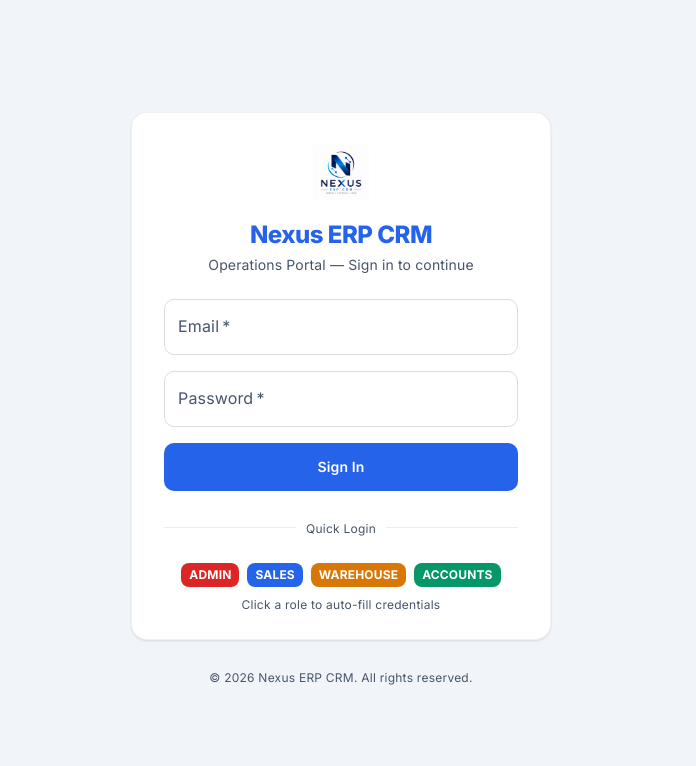
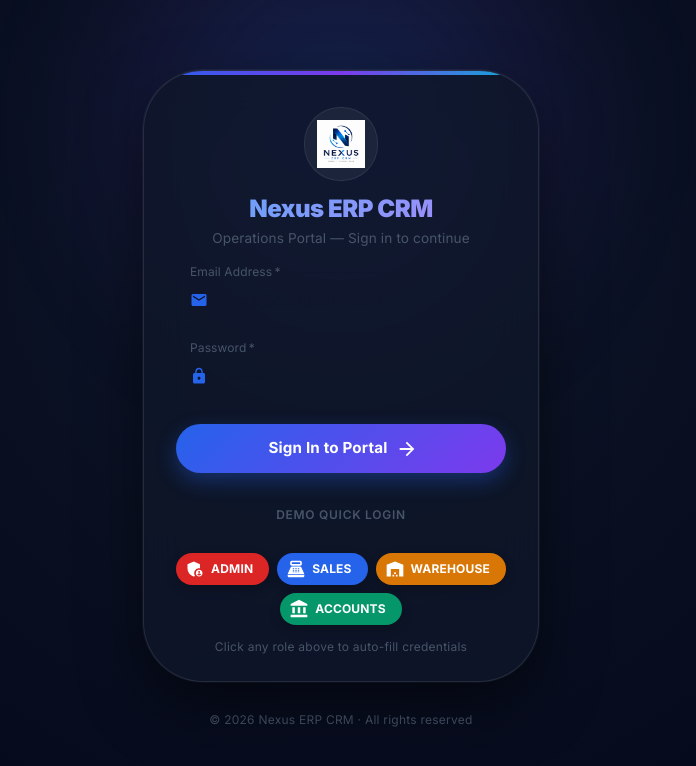
Before and after one commit to mohdasmabegum/nexus-erp-crm, a React (Vite) app in the folder client/: page /login in a window 1280 px wide. Shown: the top 766 px of the page, without its empty margins (299-995 px from the left). Built offline with nearby package versions, Linux system fonts and the light colour scheme; no server answers.

Commit message:
feat: splash screen duration increased to 5s with big glowing logo, redesigned ultra-stylish glassmorphism login portal

```diff
--- a/client/src/pages/LoginPage.tsx
+++ b/client/src/pages/LoginPage.tsx
@@ -1,16 +1,26 @@
 import { useState, FormEvent } from "react";
 import { useNavigate } from "react-router-dom";
 import { motion } from "framer-motion";
-import { Box, Card, CardContent, TextField, Button, Typography, Alert, Divider, Chip, Stack } from "@mui/material";
+import {
+  Box, Card, CardContent, TextField, Button, Typography, Alert, Divider, Chip, Stack,
+  InputAdornment, Container, Avatar,
+} from "@mui/material";
+import EmailIcon from "@mui/icons-material/Email";
+import LockIcon from "@mui/icons-material/Lock";
+import ArrowForwardIcon from "@mui/icons-material/ArrowForward";
+import AdminPanelSettingsIcon from "@mui/icons-material/AdminPanelSettings";
+import PointOfSaleIcon from "@mui/icons-material/PointOfSale";
+import WarehouseIcon from "@mui/icons-material/Warehouse";
+import AccountBalanceIcon from "@mui/icons-material/AccountBalance";
 import toast from "react-hot-toast";
 import api from "../api";
 import { useAuth } from "../AuthContext";
 
 const credentials = [
-  { role: "ADMIN", email: "admin@nexus.com", password: "admin123", color: "error" as const },
-  { role: "SALES", email: "sales@nexus.com", password: "sales123", color: "primary" as const },
-  { role: "WAREHOUSE", email: "warehouse@nexus.com", password: "warehouse123", color: "warning" as const },
-  { role: "ACCOUNTS", email: "accounts@nexus.com", password: "accounts123", color: "success" as const },
+  { role: "ADMIN", name: "System Admin", email: "admin@nexus.com", password: "admin123", color: "error" as const, icon: <AdminPanelSettingsIcon fontSize="small" /> },
+  { role: "SALES", name: "Sales Executive", email: "sales@nexus.com", password: "sales123", color: "primary" as const, icon: <PointOfSaleIcon fontSize="small" /> },
+  { role: "WAREHOUSE", name: "Stock Manager", email: "warehouse@nexus.com", password: "warehouse123", color: "warning" as const, icon: <WarehouseIcon fontSize="small" /> },
+  { role: "ACCOUNTS", name: "Accountant", email: "accounts@nexus.com", password: "accounts123", color: "success" as const, icon: <AccountBalanceIcon fontSize="small" /> },
 ];
 
 export default function LoginPage() {
@@ -31,7 +41,7 @@
       toast.success(`Welcome back, ${data.user.name}!`);
       navigate("/");
     } catch (err: any) {
-      setError(err.response?.data?.message || "Login failed");
+      setError(err.response?.data?.message || "Invalid credentials. Please try again.");
     } finally {
       setLoading(false);
     }
@@ -41,49 +51,201 @@
     setEmail(cred.email);
     setPassword(cred.password);
     setError("");
+    toast.success(`Loaded demo credentials for ${cred.role}`);
   };
 
   return (
-    <Box sx={{ minHeight: "100vh", display: "flex", alignItems: "center", justifyContent: "center", bgcolor: "background.default", p: 2 }}>
-      <motion.div initial={{ opacity: 0, y: 24 }} animate={{ opacity: 1, y: 0 }} transition={{ duration: 0.4, ease: "easeOut" }}>
-        <Card sx={{ width: { xs: "100%", sm: 420 } }}>
-          <CardContent sx={{ p: 4 }}>
+    <Box
+      sx={{
+        minHeight: "100vh",
+        display: "flex",
+        alignItems: "center",
+        justifyContent: "center",
+        background: "radial-gradient(circle at 50% 30%, #0f172a 0%, #020617 100%)",
+        p: 2,
+        position: "relative",
+        overflow: "hidden",
+      }}
+    >
+      {/* Background ambient glow shapes */}
+      <Box
+        sx={{
+          position: "absolute",
+          width: 500,
+          height: 500,
+          borderRadius: "50%",
+          background: "radial-gradient(circle, rgba(37,99,235,0.2) 0%, rgba(124,58,237,0.08) 60%, transparent 100%)",
+          filter: "blur(60px)",
+          top: "15%",
+          left: "50%",
+          transform: "translate(-50%, -50%)",
+          pointerEvents: "none",
+        }}
+      />
+
+      <Container maxWidth="xs" sx={{ position: "relative", zIndex: 1 }}>
+        <motion.div
+          initial={{ opacity: 0, y: 24, scale: 0.96 }}
+          animate={{ opacity: 1, y: 0, scale: 1 }}
+          transition={{ duration: 0.5, ease: "easeOut" }}
+        >
+          <Card
+            sx={{
+              borderRadius: 5,
+              background: "rgba(15, 23, 42, 0.75)",
+              backdropFilter: "blur(20px)",
+              border: "1px solid rgba(255, 255, 255, 0.1)",
+              boxShadow: "0 25px 60px rgba(0, 0, 0, 0.5), 0 0 0 1px rgba(255, 255, 255, 0.05)",
+              overflow: "hidden",
+            }}
+          >
+            {/* Top color bar */}
+            <Box sx={{ height: 4, background: "linear-gradient(90deg, #2563eb 0%, #7c3aed 50%, #06b6d4 100%)" }} />
+
+            <CardContent sx={{ p: { xs: 3, sm: 4 } }}>
+              {/* Header with logo & title */}
               <Box sx={{ textAlign: "center", mb: 3 }}>
-              <Box component="img" src="/logo.png" alt="Nexus ERP" sx={{ height: 56, width: "auto", mb: 1.5, objectFit: "contain" }} />
-              <Typography variant="h5" fontWeight={800} sx={{ color: "primary.main", letterSpacing: "-0.5px" }}>Nexus ERP CRM</Typography>
-              <Typography variant="body2" color="text.secondary" mt={0.5}>Operations Portal — Sign in to continue</Typography>
+                <Box
+                  sx={{
+                    display: "inline-flex",
+                    p: 1.5,
+                    borderRadius: 3,
+                    bgcolor: "rgba(255, 255, 255, 0.05)",
+                    border: "1px solid rgba(255, 255, 255, 0.08)",
+                    mb: 1.5,
+                  }}
+                >
+                  <Box component="img" src="/logo.png" alt="Nexus ERP" sx={{ height: 48, width: "auto", objectFit: "contain" }} />
+                </Box>
+                <Typography
+                  variant="h5"
+                  fontWeight={900}
+                  sx={{
+                    background: "linear-gradient(135deg, #60a5fa 0%, #a78bfa 100%)",
+                    WebkitBackgroundClip: "text",
+                    WebkitTextFillColor: "transparent",
+                    letterSpacing: "-0.02em",
+                  }}
+                >
+                  Nexus ERP CRM
+                </Typography>
+                <Typography variant="body2" color="text.secondary" mt={0.5} fontSize="0.85rem">
+                  Operations Portal — Sign in to continue
+                </Typography>
               </Box>
 
-            {error && <Alert severity="error" sx={{ mb: 2, borderRadius: 2 }}>{error}</Alert>}
+              {error && (
+                <motion.div initial={{ opacity: 0, y: -6 }} animate={{ opacity: 1, y: 0 }}>
+                  <Alert severity="error" sx={{ mb: 2.5, borderRadius: 2.5, fontSize: "0.85rem" }}>
+                    {error}
+                  </Alert>
+                </motion.div>
+              )}
 
-            <Box component="form" onSubmit={handleSubmit} sx={{ display: "flex", flexDirection: "column", gap: 2 }}>
-              <TextField label="Email" type="email" value={email} onChange={(e) => setEmail(e.target.value)} required fullWidth />
-              <TextField label="Password" type="password" value={password} onChange={(e) => setPassword(e.target.value)} required fullWidth />
-              <Button type="submit" variant="contained" size="large" disabled={loading} fullWidth sx={{ py: 1.5 }}>
-                {loading ? "Signing in..." : "Sign In"}
+              {/* Login Form */}
+              <Box component="form" onSubmit={handleSubmit} sx={{ display: "flex", flexDirection: "column", gap: 2.5 }}>
+                <TextField
+                  label="Email Address"
+                  type="email"
+                  value={email}
+                  onChange={(e) => setEmail(e.target.value)}
+                  required
+                  fullWidth
+                  placeholder="name@company.com"
+                  InputProps={{
+                    startAdornment: (
+                      <InputAdornment position="start">
+                        <EmailIcon sx={{ fontSize: 18, color: "primary.main" }} />
+                      </InputAdornment>
+                    ),
+                  }}
+                />
+
+                <TextField
+                  label="Password"
+                  type="password"
+                  value={password}
+                  onChange={(e) => setPassword(e.target.value)}
+                  required
+                  fullWidth
+                  placeholder="••••••••"
+                  InputProps={{
+                    startAdornment: (
+                      <InputAdornment position="start">
+                        <LockIcon sx={{ fontSize: 18, color: "primary.main" }} />
+                      </InputAdornment>
+                    ),
+                  }}
+                />
+
+                <motion.div whileHover={{ scale: 1.02 }} whileTap={{ scale: 0.98 }}>
+                  <Button
+                    type="submit"
+                    variant="contained"
+                    size="large"
+                    disabled={loading}
+                    endIcon={<ArrowForwardIcon />}
+                    fullWidth
+                    sx={{
+                      py: 1.4,
+                      borderRadius: 3,
+                      fontSize: "0.95rem",
+                      fontWeight: 700,
+                      background: "linear-gradient(135deg, #2563eb 0%, #7c3aed 100%)",
+                      boxShadow: "0 8px 20px rgba(37,99,235,0.35)",
+                      "&:hover": {
+                        background: "linear-gradient(135deg, #1d4ed8 0%, #6d28d9 100%)",
+                        boxShadow: "0 12px 28px rgba(37,99,235,0.5)",
+                      },
+                    }}
+                  >
+                    {loading ? "Signing in..." : "Sign In to Portal"}
                   </Button>
+                </motion.div>
               </Box>
 
-            <Divider sx={{ my: 3 }}><Typography variant="caption" color="text.secondary">Quick Login</Typography></Divider>
+              <Divider sx={{ my: 3.5, borderColor: "rgba(255,255,255,0.1)" }}>
+                <Typography variant="caption" color="text.secondary" fontWeight={600} letterSpacing="0.06em">
+                  DEMO QUICK LOGIN
+                </Typography>
+              </Divider>
 
+              {/* Quick Login Roles */}
               <Stack direction="row" flexWrap="wrap" gap={1} justifyContent="center">
                 {credentials.map((c) => (
-                <Chip key={c.role} label={c.role} color={c.color} size="small" clickable onClick={() => fillCredential(c)}
-                  sx={{ fontWeight: 700 }} />
+                  <motion.div key={c.role} whileHover={{ scale: 1.05 }} whileTap={{ scale: 0.95 }}>
+                    <Chip
+                      icon={c.icon}
+                      label={c.role}
+                      color={c.color}
+                      clickable
+                      onClick={() => fillCredential(c)}
+                      sx={{
+                        fontWeight: 700,
+                        fontSize: "0.75rem",
+                        py: 2,
+                        px: 0.5,
+                        borderRadius: 2.5,
+                        boxShadow: "0 4px 12px rgba(0,0,0,0.2)",
+                      }}
+                    />
+                  </motion.div>
                 ))}
               </Stack>
-            <Typography variant="caption" color="text.secondary" display="block" textAlign="center" mt={1}>
-              Click a role to auto-fill credentials
+
+              <Typography variant="caption" color="text.secondary" display="block" textAlign="center" mt={1.5} fontSize="0.75rem">
+                Click any role above to auto-fill credentials
               </Typography>
             </CardContent>
           </Card>
 
           <Box sx={{ textAlign: "center", mt: 3 }}>
-          <Typography variant="caption" color="text.secondary">
-            © 2026 Nexus ERP CRM. All rights reserved.
+            <Typography variant="caption" color="text.secondary" fontSize="0.75rem">
+              © 2026 Nexus ERP CRM · All rights reserved
             </Typography>
           </Box>
         </motion.div>
+      </Container>
     </Box>
   );
 }
--- a/client/src/pages/WelcomePage.tsx
+++ b/client/src/pages/WelcomePage.tsx
@@ -7,9 +7,10 @@
 export default function WelcomePage() {
   const navigate = useNavigate();
   const [progress, setProgress] = useState(0);
+  const [timeLeft, setTimeLeft] = useState(5);
 
   useEffect(() => {
-    const duration = 2500; // 2.5s splash
+    const duration = 4800; // 4.8 seconds
     const intervalTime = 30;
     const step = (intervalTime / duration) * 100;
 
@@ -20,7 +21,9 @@
           navigate("/login", { replace: true });
           return 100;
         }
-        return prev + step;
+        const next = prev + step;
+        setTimeLeft(Math.max(1, Math.ceil(((100 - next) / 100) * (duration / 1000))));
+        return next;
       });
     }, intervalTime);
 
@@ -35,112 +38,124 @@
         flexDirection: "column",
         alignItems: "center",
         justifyContent: "center",
-        background: "radial-gradient(circle at 50% 30%, #1e293b 0%, #0a0f1e 100%)",
+        background: "radial-gradient(circle at 50% 35%, #0f172a 0%, #020617 100%)",
         color: "#fff",
         position: "relative",
         overflow: "hidden",
         p: 3,
       }}
     >
-      {/* Background ambient glow circles */}
+      {/* Dynamic Background Glow Blobs */}
       <Box
         sx={{
           position: "absolute",
-          width: 400,
-          height: 400,
+          width: 500,
+          height: 500,
           borderRadius: "50%",
-          background: "radial-gradient(circle, rgba(37,99,235,0.2) 0%, rgba(124,58,237,0.05) 70%, transparent 100%)",
-          filter: "blur(40px)",
-          top: "20%",
+          background: "radial-gradient(circle, rgba(37,99,235,0.25) 0%, rgba(124,58,237,0.1) 60%, transparent 100%)",
+          filter: "blur(60px)",
+          top: "30%",
           left: "50%",
           transform: "translate(-50%, -50%)",
           pointerEvents: "none",
         }}
       />
 
-      <Container maxWidth="xs" sx={{ textAlign: "center", position: "relative", zIndex: 1 }}>
-        {/* Animated Logo */}
+      <Container maxWidth="sm" sx={{ textAlign: "center", position: "relative", zIndex: 1 }}>
+        {/* Animated Big Logo Box */}
         <motion.div
-          initial={{ opacity: 0, scale: 0.6, y: -20 }}
+          initial={{ opacity: 0, scale: 0.7, y: -30 }}
           animate={{ opacity: 1, scale: 1, y: 0 }}
-          transition={{ duration: 0.8, type: "spring", stiffness: 200, damping: 18 }}
+          transition={{ duration: 0.9, type: "spring", stiffness: 180, damping: 20 }}
         >
           <Box
             sx={{
               display: "inline-flex",
-              p: 2.5,
-              borderRadius: 4,
-              bgcolor: "rgba(255, 255, 255, 0.05)",
-              backdropFilter: "blur(12px)",
-              border: "1px solid rgba(255, 255, 255, 0.1)",
-              boxShadow: "0 20px 50px rgba(37, 99, 235, 0.25)",
-              mb: 3,
+              alignItems: "center",
+              justifyContent: "center",
+              p: 3.5,
+              borderRadius: 6,
+              bgcolor: "rgba(255, 255, 255, 0.04)",
+              backdropFilter: "blur(16px)",
+              border: "1px solid rgba(255, 255, 255, 0.12)",
+              boxShadow: "0 25px 60px rgba(37, 99, 235, 0.35)",
+              mb: 4,
             }}
+          >
+            <motion.div
+              animate={{ scale: [1, 1.03, 1] }}
+              transition={{ duration: 3, repeat: Infinity, ease: "easeInOut" }}
             >
               <Box
                 component="img"
                 src="/logo.png"
-              alt="Nexus ERP"
+                alt="Nexus ERP Logo"
                 sx={{
-                height: 72,
+                  height: { xs: 100, sm: 130 },
                   width: "auto",
                   objectFit: "contain",
-                filter: "drop-shadow(0 4px 12px rgba(37,99,235,0.5))",
+                  filter: "drop-shadow(0 8px 24px rgba(37,99,235,0.6))",
                 }}
               />
+            </motion.div>
           </Box>
         </motion.div>
 
-        {/* Animated Title & Subtitle */}
+        {/* Animated App Name & Subtitle */}
         <motion.div
           initial={{ opacity: 0, y: 20 }}
           animate={{ opacity: 1, y: 0 }}
           transition={{ duration: 0.6, delay: 0.3 }}
         >
           <Typography
-            variant="h3"
+            variant="h2"
             fontWeight={900}
             sx={{
-              background: "linear-gradient(135deg, #60a5fa 0%, #a78bfa 100%)",
+              background: "linear-gradient(135deg, #60a5fa 0%, #a78bfa 50%, #38bdf8 100%)",
               WebkitBackgroundClip: "text",
               WebkitTextFillColor: "transparent",
               letterSpacing: "-0.03em",
               lineHeight: 1.1,
               mb: 1.5,
+              fontSize: { xs: "2.2rem", sm: "3rem" },
             }}
           >
             Nexus ERP CRM
           </Typography>
 
           <Typography
-            variant="body1"
-            sx={{ color: "rgba(255, 255, 255, 0.7)", fontWeight: 500, mb: 4, letterSpacing: "0.01em" }}
+            variant="subtitle1"
+            sx={{ color: "rgba(255, 255, 255, 0.75)", fontWeight: 500, mb: 4, letterSpacing: "0.02em" }}
           >
-            Professional ERP & CRM Operations Portal
+            Enterprise Operations & Customer Management Portal
           </Typography>
         </motion.div>
 
-        {/* Loading Progress & Action */}
+        {/* Loading Bar & Timer */}
         <motion.div
           initial={{ opacity: 0, y: 20 }}
           animate={{ opacity: 1, y: 0 }}
           transition={{ duration: 0.6, delay: 0.5 }}
         >
-          <Box sx={{ width: "100%", mb: 3 }}>
+          <Box sx={{ width: "100%", maxW: 360, mx: "auto", mb: 2 }}>
             <LinearProgress
               variant="determinate"
               value={progress}
               sx={{
-                height: 4,
-                borderRadius: 2,
+                height: 6,
+                borderRadius: 3,
                 bgcolor: "rgba(255, 255, 255, 0.1)",
                 "& .MuiLinearProgress-bar": {
-                  background: "linear-gradient(90deg, #2563eb 0%, #7c3aed 100%)",
-                  borderRadius: 2,
+                  background: "linear-gradient(90deg, #2563eb 0%, #7c3aed 50%, #06b6d4 100%)",
+                  borderRadius: 3,
                 },
               }}
             />
           </Box>
+
+          <Typography variant="caption" sx={{ color: "rgba(255, 255, 255, 0.5)", display: "block", mb: 3 }}>
+            Opening portal in {timeLeft}s…
+          </Typography>
 
           <Button
             variant="contained"
@@ -148,16 +163,16 @@
             endIcon={<ArrowForwardIcon />}
             onClick={() => navigate("/login", { replace: true })}
             sx={{
-              py: 1.4,
-              px: 4,
+              py: 1.5,
+              px: 4.5,
               borderRadius: 3,
-              fontSize: "0.95rem",
+              fontSize: "1rem",
               fontWeight: 700,
               background: "linear-gradient(135deg, #2563eb 0%, #7c3aed 100%)",
-              boxShadow: "0 8px 20px rgba(37,99,235,0.4)",
+              boxShadow: "0 10px 25px rgba(37,99,235,0.4)",
               "&:hover": {
                 background: "linear-gradient(135deg, #1d4ed8 0%, #6d28d9 100%)",
-                boxShadow: "0 12px 28px rgba(37,99,235,0.5)",
+                boxShadow: "0 14px 32px rgba(37,99,235,0.55)",
               },
             }}
           >
```
Lines whose indentation alone changed are shown as unchanged.
